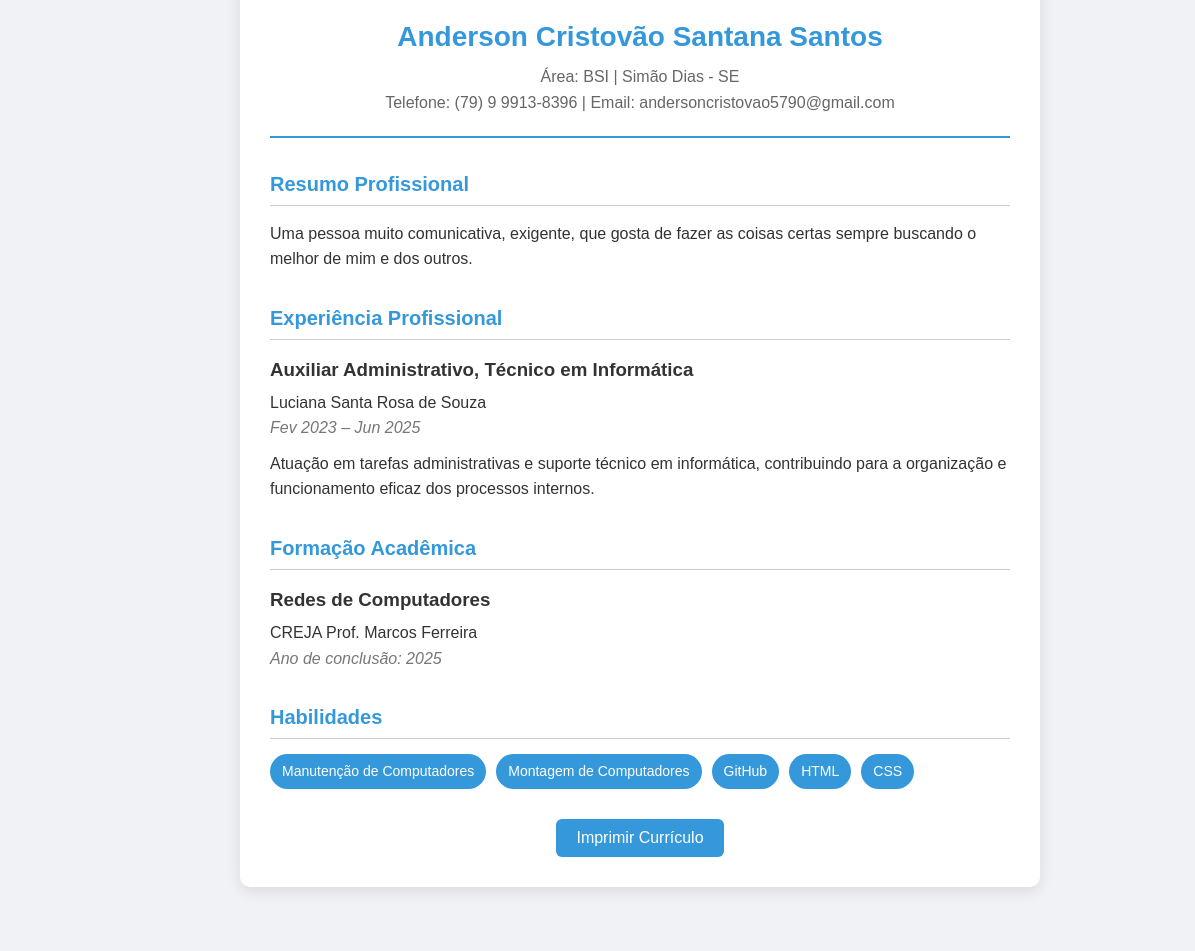
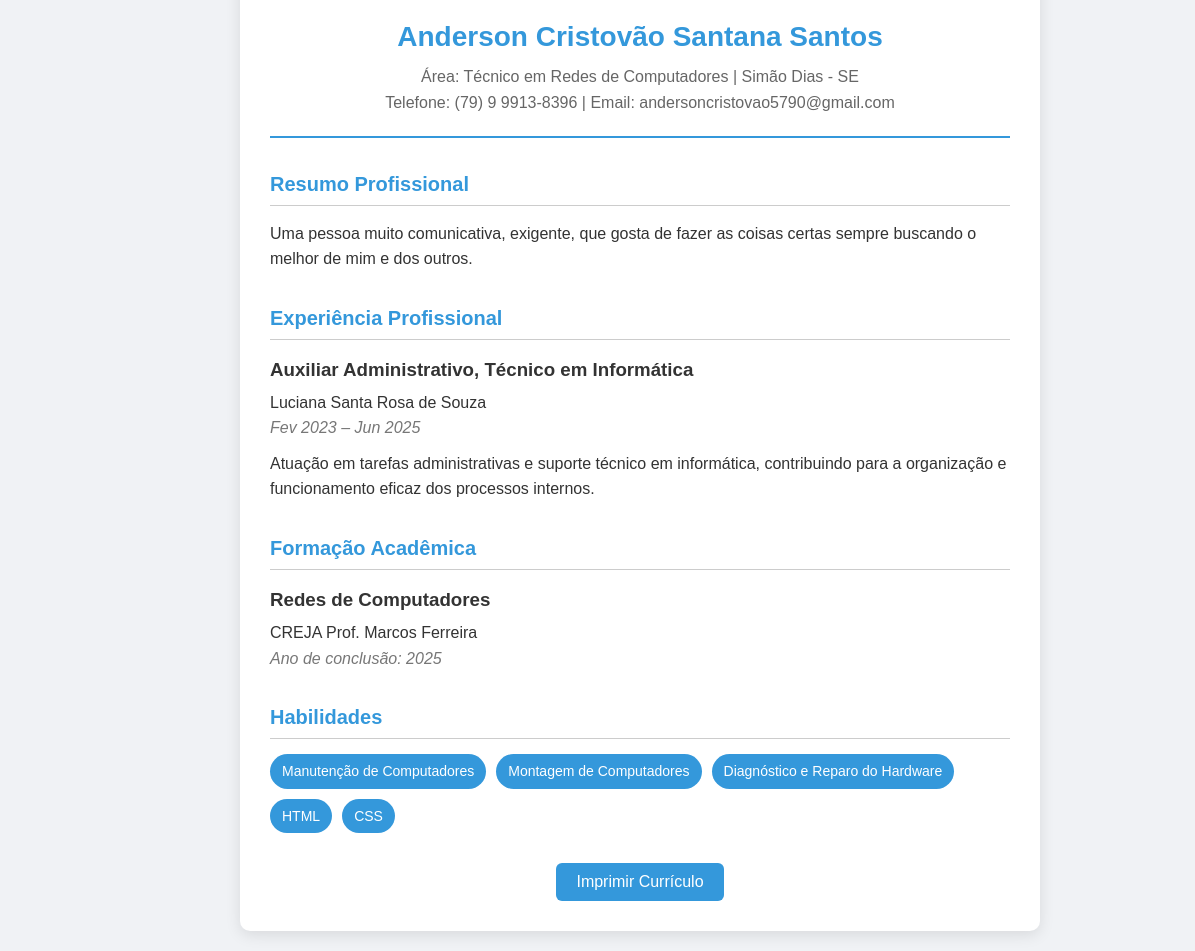
Before and after one commit to and3rs0n-tech/CURR-CULO-01, a plain HTML site: page index.html in a window 1280 px wide. Shown: the part 183-1134 px from the top of the page, 0-1195 px from the left. Before the commit the page ends 1090 px from the top, so only its background shows below. Drawn offline with Linux system fonts and the light colour scheme.

Commit message:
Update index.html

```diff
--- a/index.html
+++ b/index.html
@@ -257,7 +257,7 @@
     <header>
       <img src="https://th.bing.com/th/id/OIP.l8woNXkY-7mAUUJKO9h69AHaJ3?r=0&rs=1&pid=ImgDetMain&cb=idpwebpc1" alt="Goku SSJ4" class="profile-pic">
       <h1>Anderson Cristovão Santana Santos</h1>
-      <p class="subinfo">Área: BSI | Simão Dias - SE</p>
+      <p class="subinfo">Área: Técnico em Redes de Computadores | Simão Dias - SE</p>
       <p class="subinfo">Telefone: (79) 9 9913-8396 | Email: andersoncristovao5790@gmail.com</p>
     </header>
 
@@ -290,7 +290,7 @@
       <div class="skills">
         <span class="skill">Manutenção de Computadores</span>
         <span class="skill">Montagem de Computadores</span>
-        <span class="skill">GitHub</span>
+        <span class="skill">Diagnóstico e Reparo do Hardware</span>
         <span class="skill">HTML</span>
         <span class="skill">CSS</span>
       </div>
```
